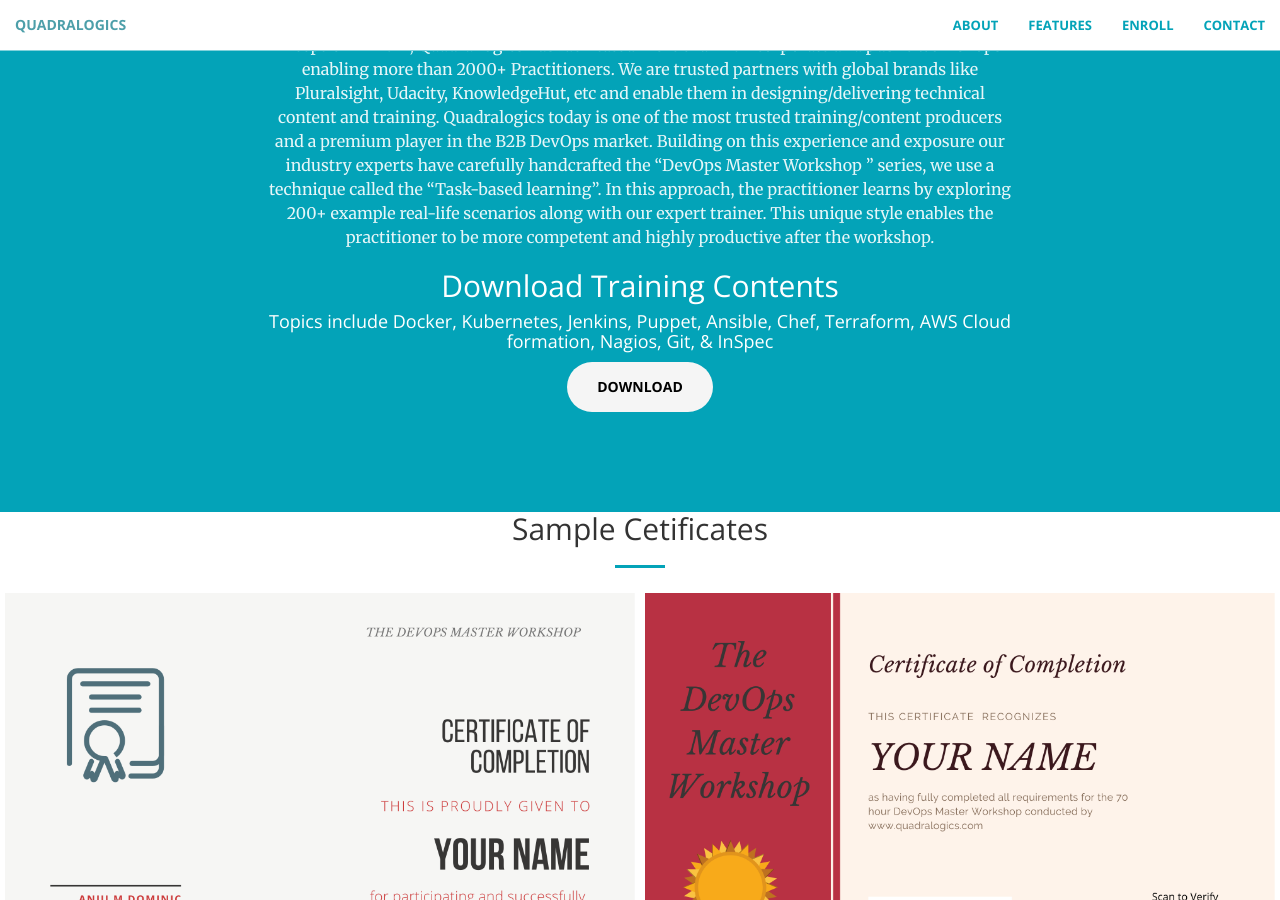
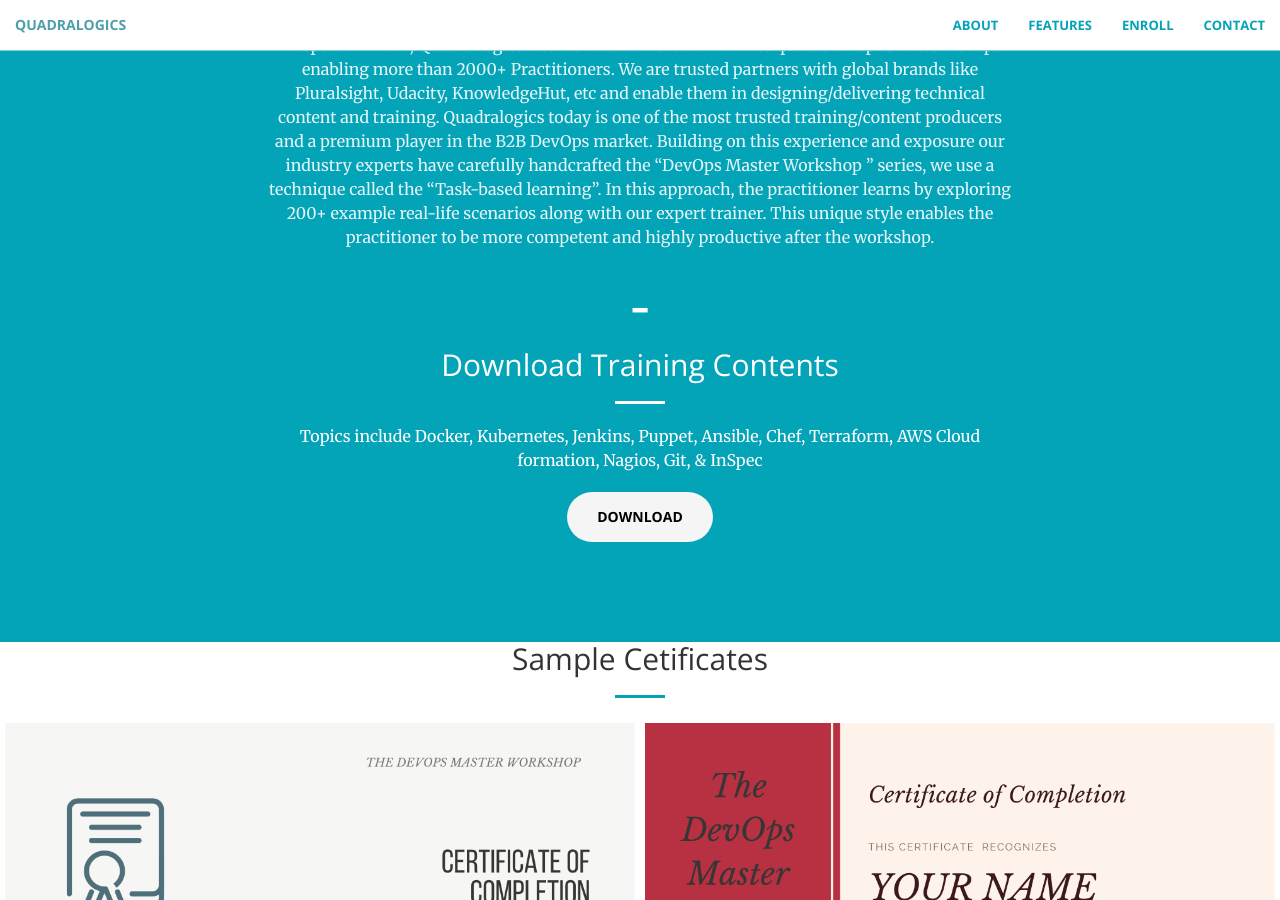
Before and after one commit to devopsmasterclass/devopsmasterclass.github.io, a Jekyll site: the page built from index.html, in a window 1280 px wide and 900 px high, scrolled down 1619 px. Built offline with Jekyll 4.4.1, drawn with Linux system fonts in a browser that asks for light colours.

Commit message:
allinmnet fix

```diff
--- a/_includes/call-to-action.html
+++ b/_includes/call-to-action.html
@@ -5,8 +5,13 @@
                 <h2 class="section-heading">{{site.USPH}}</h2>
                 <hr class="light">
                 <p class="text-faded">{{site.USP}}</p>
+                <h1>  - </h1>
+            </div>
+
+            <div class="col-lg-8 col-lg-offset-2 text-center">
                 <h2 class="section-heading">Download Training Contents</h2>
-                <h4 class="section-heading">Topics include Docker, Kubernetes, Jenkins, Puppet, Ansible, Chef, Terraform, AWS Cloud formation, Nagios, Git, & InSpec</h4>
+                <hr class="light">
+                <p class="section-heading">Topics include Docker, Kubernetes, Jenkins, Puppet, Ansible, Chef, Terraform, AWS Cloud formation, Nagios, Git, & InSpec</p>
                 <a href="https://drive.google.com/u/0/uc?id=1jIOXTEolfSOy2nYpC1QxoVlfX_xn5Fns&export=download"  class="btn btn-primary btn-xl" style="background-color:whitesmoke; color:black" >Download </a>
             </div>
         </div>
```
